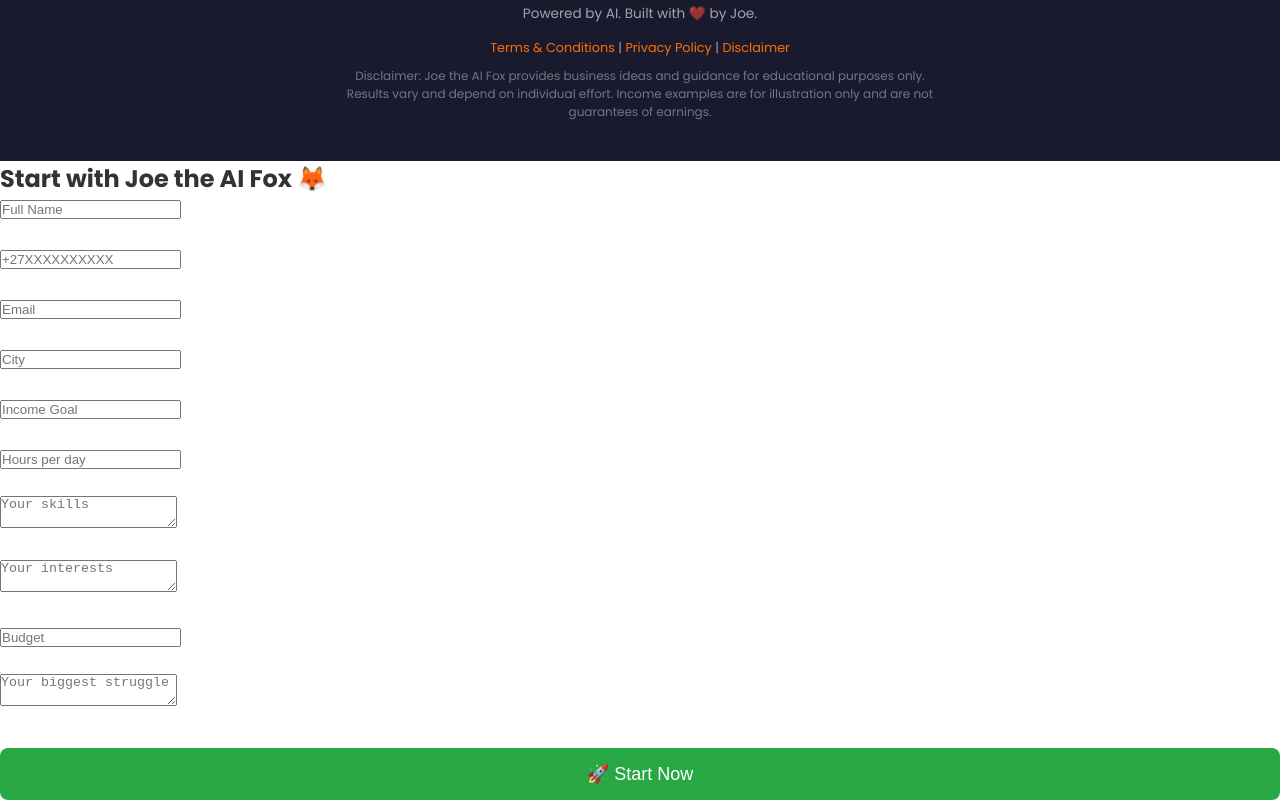
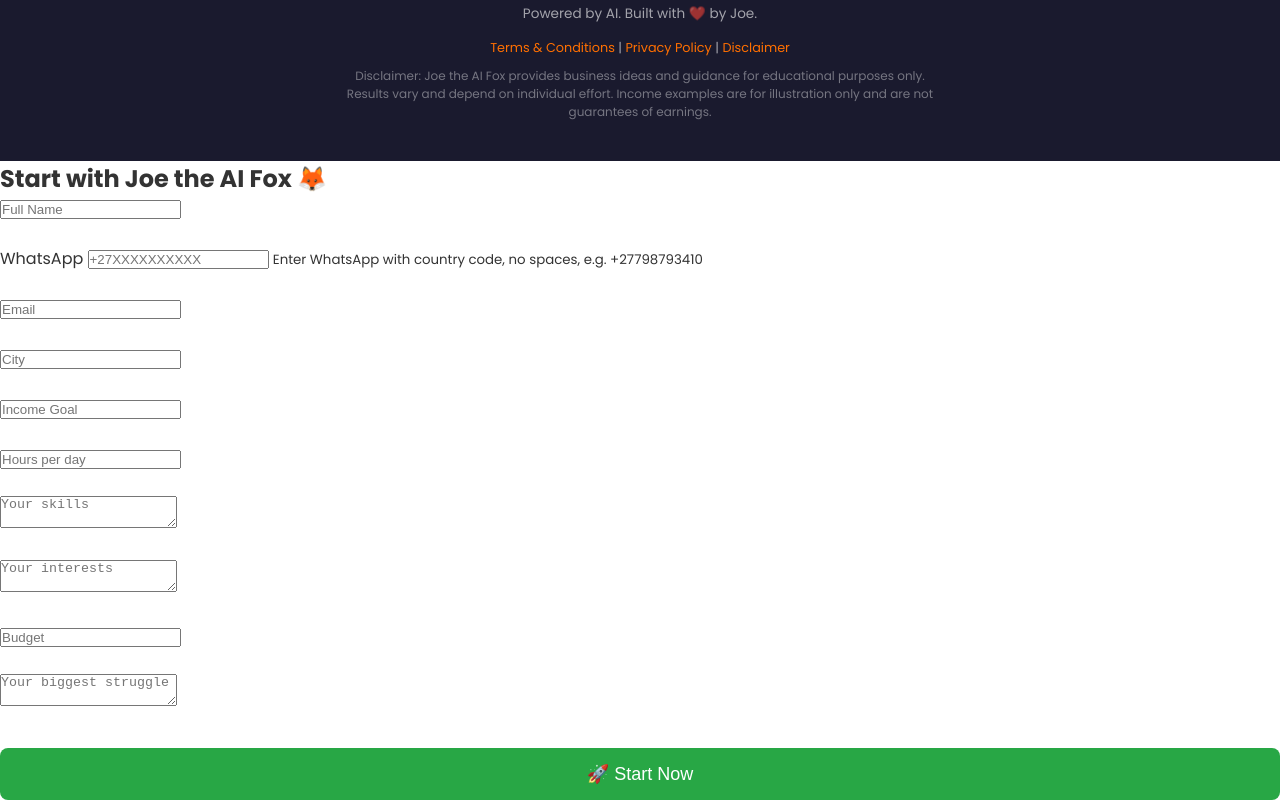
Before and after one commit to JoeAIFox-dotcom/joe-website, a plain HTML site: page index.html in a window 1280 px wide. Shown: the part 6890-7690 px from the top of the page. Drawn offline with Linux system fonts and the light colour scheme.

Commit message:
Update index.html

```diff
--- a/index.html
+++ b/index.html
@@ -56,8 +56,9 @@
 
   <form id="starterForm">
   <input name="full_name" placeholder="Full Name" required><br><br>
-  <input name="whatsapp" placeholder="+27XXXXXXXXXX" pattern="\+27[0-9]{9}" required>
-  <small><br><br>
+  <label>WhatsApp</label>
+<input name="whatsapp" placeholder="+27XXXXXXXXXX" pattern="\+27[0-9]{9}" required>
+<small>Enter WhatsApp with country code, no spaces, e.g. +27798793410</small><br><br>
   <input name="email" placeholder="Email" required><br><br>
   <input name="city" placeholder="City" required><br><br>
   <input name="income_goal" placeholder="Income Goal" required><br><br>
```
